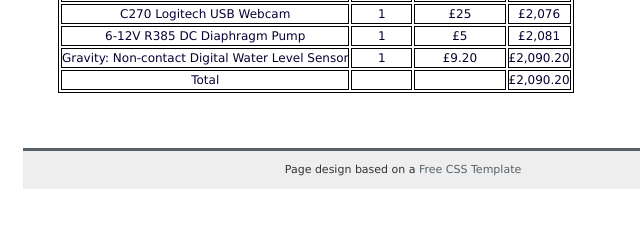
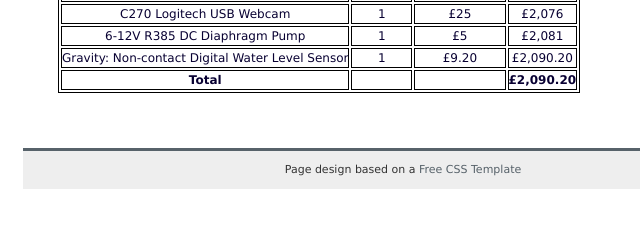
Before and after one commit to SDP-09/SDP-09.github.io, a plain HTML site: page budget.html in a window 1280 px wide. Shown: the part 547-774 px from the top of the page, 237-877 px from the left. Drawn offline with Linux system fonts and the light colour scheme.

Commit message:
Made total row bold

```diff
--- a/budget.html
+++ b/budget.html
@@ -81,10 +81,10 @@
 			<td align="center">£2,090.20</td>
 			</tr>
 			<tr>
-			<td align="center">Total</td>
+			<td align="center"><b>Total</b></td>
 			<td align="center"></td>
 			<td align="center"></td>
-			<td align="center">£2,090.20</td>
+			<td align="center"><b>£2,090.20</b></td>
 			</tr>
 			</tbody>
 			</table> </div>
```
